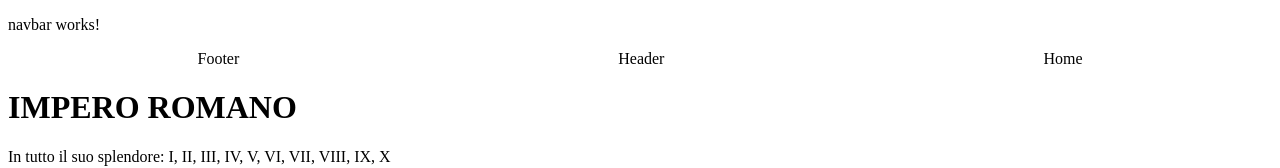
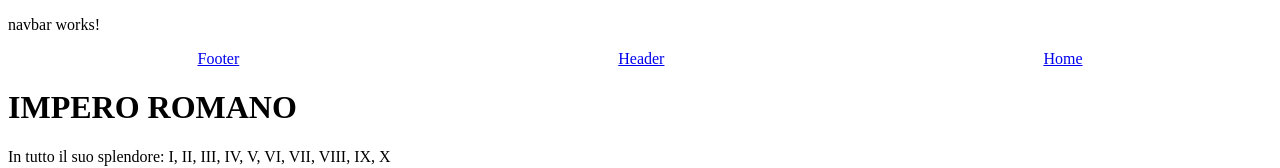
Before and after one commit to Aierbote/ITSjobs_ngEx5, an Angular app: page / in a window 1280 px wide. Shown: the top 168 px of the page. Built offline with nearby package versions, Linux system fonts and the light colour scheme.

Commit message:
finally the <a> anchors tag

```diff
--- a/src/app/components/navbar/navbar.component.html
+++ b/src/app/components/navbar/navbar.component.html
@@ -8,8 +8,11 @@
     cursor: pointer;
   "
 >
+  <!-- NOTE   -->
   <!-- lavorando con le rotte del ROUTERLINK NON, NON SERVONO gli `href` -->
-  <a routerlink="/footer ">Footer</a>
-  <a routerlink="/header ">Header</a>
-  <a routerlink="/home ">Home</a>
+  <!-- la direttiva si deve chiamare routerLink, e non routerlink -->
+  <!-- SOLO path relativi, definiti nei `Routes`, senza `./`-->
+  <a routerLink="footer">Footer</a>
+  <a routerLink="header">Header</a>
+  <a routerLink="home">Home</a>
 </div>
```
